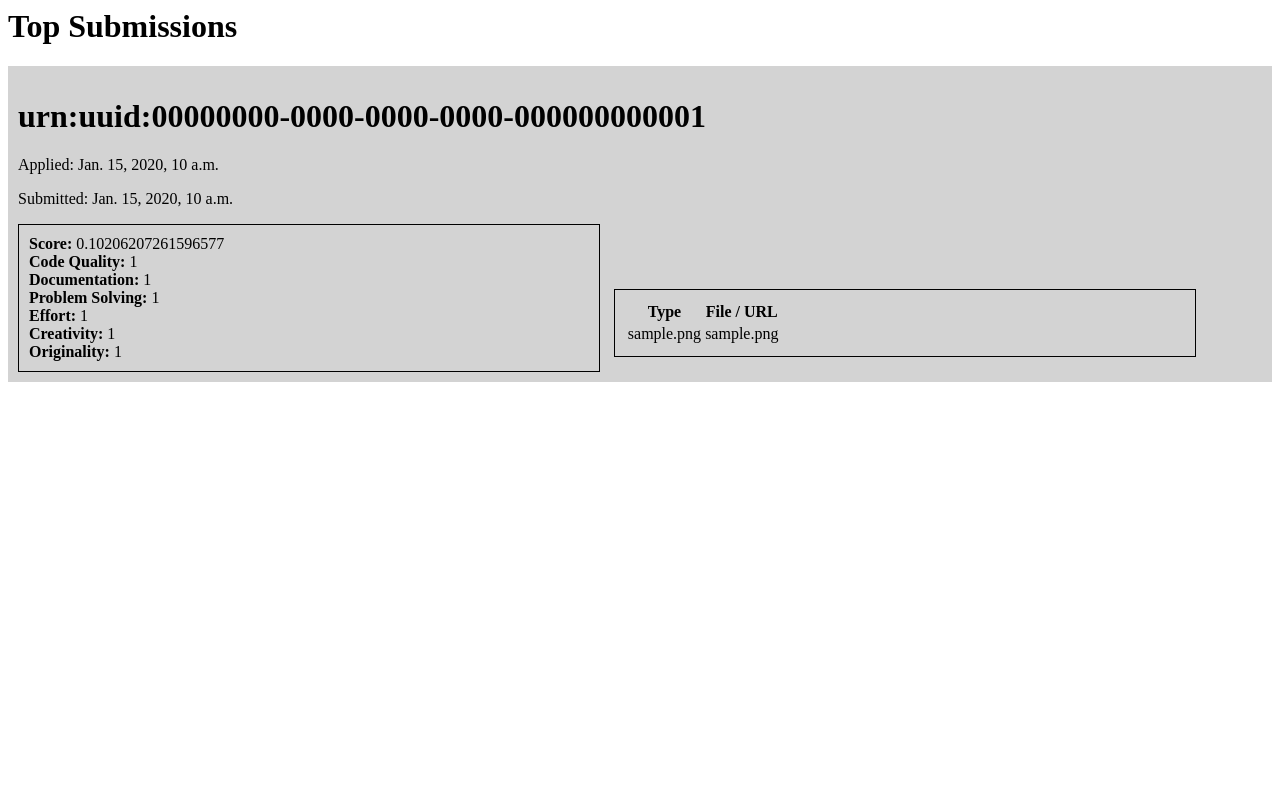
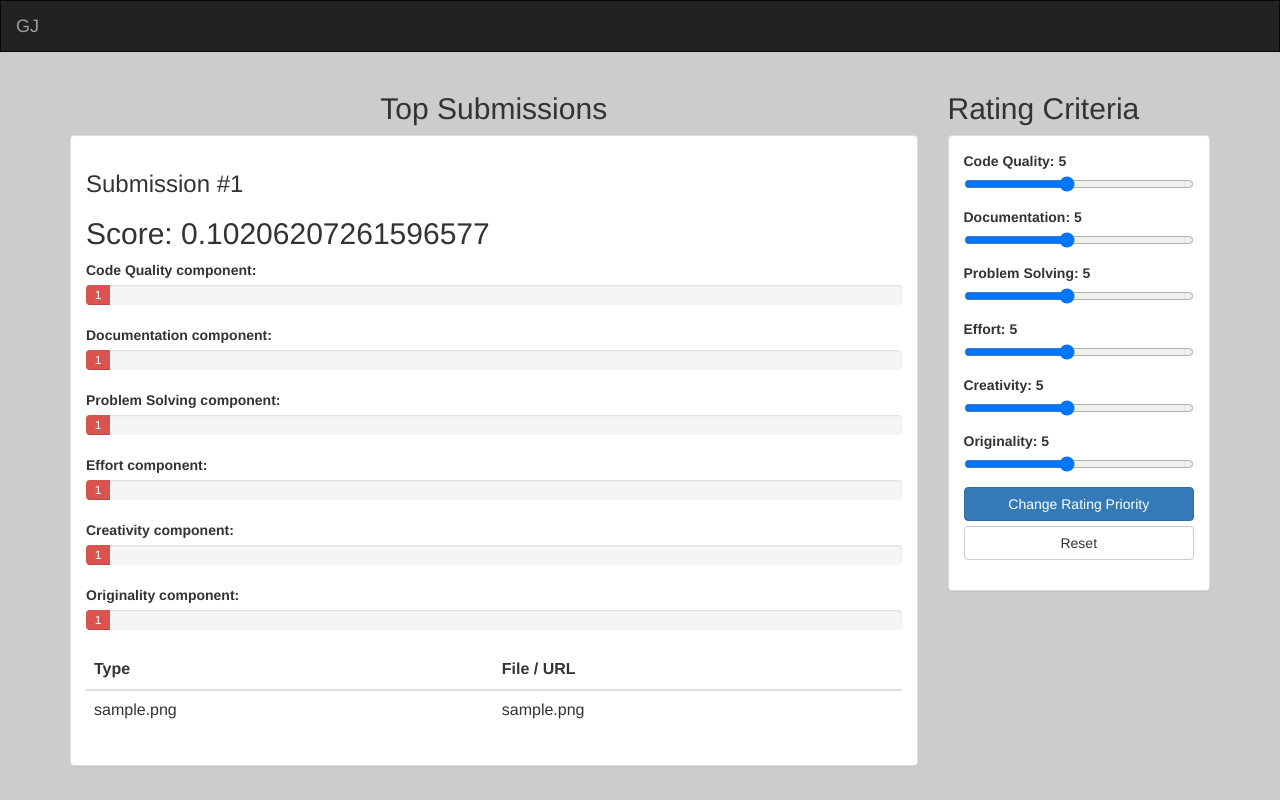
Before and after one commit to daltonamitchell/rating-dashboard, a Django app: page / in a window 1280 px wide. Run offline with Django 3.2, Linux system fonts and the light colour scheme; tables that the repository leaves empty hold one stand-in row (values such as "Sample post"); some libraries are stand-ins or nearby versions.

Commit message:
Cleanup templates, add some JS form actions

```diff
--- /dev/null
+++ b/dashboard/ratings/static/ratings/css/styles.css
@@ -0,0 +1,19 @@
+body {
+  background-color: #cccccc;
+}
+
+.navbar {
+  border-radius: 0;
+}
+
+ul {
+  padding-left: 0;
+}
+
+li {
+  list-style-type: none;
+}
+
+.rating > .progress-bar {
+  display: inline-block;
+}
--- /dev/null
+++ b/dashboard/ratings/static/ratings/js/app.js
@@ -0,0 +1,36 @@
+$(document).ready(function() {
+  // Update slider label on value change
+  $('input[type=range]').change(function(e) {
+    $('label[for=' + e.target.id + ']')
+      .find('span')
+      .text(e.target.value)
+  });
+
+  // Update labels when form is reset
+  $('#rating-controls button[type=reset]').click(function(e) {
+    e.preventDefault();
+    $('#rating-controls input[type=range]').val(5);
+    $('#rating-controls label').find('span').text(5);
+  });
+
+  // Submit rating values
+  $('#rating-controls button[type=submit]').click(function(e) {
+    e.preventDefault()
+
+    // Holds ideal values to send back
+    var values = {};
+
+    // Build ideal values object
+    $('#rating-controls input[type=range]').each(function() {
+      var id = $(this).context.id
+                      .replace('-range','')
+                      .replace('-','_');
+      var value = parseInt($(this).val());
+      values[id] = value;
+    });
+
+    // Set value on hidden object & submit
+    $('input#ideal-values').val( JSON.stringify(values) );
+    $('#rating-controls').find('form').submit();
+  });
+});
--- /dev/null
+++ b/dashboard/ratings/templates/ratings/base.html
@@ -0,0 +1,39 @@
+<html>
+  <head>
+    <title>{% block title %}{% endblock %}</title>
+
+    {% load staticfiles %}
+    <link rel="stylesheet" href="{% static 'ratings/css/normalize.css' %}">
+    <link rel="stylesheet" href="https://maxcdn.bootstrapcdn.com/bootstrap/3.3.5/css/bootstrap.min.css">
+    <link rel="stylesheet" href="{% static 'ratings/css/styles.css' %}">
+  </head>
+
+  <body>
+    <nav class="navbar navbar-inverse">
+      <div class="container-fluid">
+        <div class="navbar-header"><a class="navbar-brand">GJ</a></div>
+
+        <div class="navbar-right">
+          <ul class="nav navbar-nav">
+            {% block navlinks %}{% endblock %}
+          </ul>
+        </div>
+      </div>
+    </nav>
+
+    <div class="container">
+      <div class="row">
+        <main class="col-md-9">
+          {% block content %}{% endblock %}
+        </main>
+
+        <aside class="ideal-values col-md-3">
+          {% block sidebar %}{% endblock %}
+        </aside>
+      </div>
+    </div>
+
+    <script src="http://code.jquery.com/jquery-2.1.4.min.js"></script>
+    <script src="{% static 'ratings/js/app.js' %}"></script>
+  </body>
+</html>
--- /dev/null
+++ b/dashboard/ratings/templates/ratings/components/progress-bar.html
@@ -0,0 +1,12 @@
+{% load ratings_extras %}
+
+<label>{{ label }} component:</label>
+<div class="progress">
+  <div class="progress-bar progress-bar-{{ value | bootstrap_context:100 }}"
+        role="progressbar"
+        aria-valuenow="{{ value }}"
+        aria-valuemin="0"
+        aria-valuemax="100"
+        style="min-width:2em; width:{{ value }}%;">
+   {{ value }}
+  </div>
--- /dev/null
+++ b/dashboard/ratings/templates/ratings/components/rating-controls.html
@@ -0,0 +1,45 @@
+<h2>Rating Criteria</h2>
+
+<div id="rating-controls" class="panel panel-default">
+  <div class="panel-body">
+    <form method="post" action="/">
+      {% csrf_token %}
+      <input id="ideal-values" name="ideal_values" type="hidden">
+
+      <div class="form-group">
+        <label for="code-quality-range">Code Quality: <span class="range-display">5</span></label>
+        <input id="code-quality-range" type="range" value="5" min="1" max="10" steps="1">
+      </div>
+
+      <div class="form-group">
+        <label for="documentation-range">Documentation: <span class="range-display">5</span></label>
+        <input id="documentation-range" type="range" value="5" min="1" max="10" steps="1">
+      </div>
+
+      <div class="form-group">
+        <label for="problem-solving-range">Problem Solving: <span class="range-display">5</span></label>
+        <input id="problem-solving-range" type="range" value="5" min="1" max="10" steps="1">
+      </div>
+
+      <div class="form-group">
+        <label for="effort-range">Effort: <span class="range-display">5</span></label>
+        <input id="effort-range" type="range" value="5" min="1" max="10" steps="1">
+      </div>
+
+      <div class="form-group">
+        <label for="creativity-range">Creativity: <span class="range-display">5</span></label>
+        <input id="creativity-range" type="range" value="5" min="1" max="10" steps="1">
+      </div>
+
+      <div class="form-group">
+        <label for="originality-range">Originality: <span class="range-display">5</span></label>
+        <input id="originality-range" type="range" value="5" min="1" max="10" steps="1">
+      </div>
+
+      <div class="form-group">
+        <button class="btn btn-primary btn-block" type="submit">Change Rating Priority</button>
+        <button class="btn btn-default btn-block" type="reset">Reset</button>
+      </div>
+    </form>
+  </div>
+</div>
--- a/dashboard/ratings/templates/ratings/index.html
+++ b/dashboard/ratings/templates/ratings/index.html
@@ -1,62 +1,38 @@
-<html>
-  <head>
-    <title>View All submissions</title>
-    <style>
-      ul {
-        padding: 0;
-      }
+{% extends "ratings/base.html" %}
 
-      li {
-        list-style-type: none;
-      }
+{% block title %}Top Submissions{% endblock title %}
 
-      .submission {
-        display: block;
-        background-color: LightGray;
-        margin-bottom: 20px;
-        padding: 10px;
-      }
-
-      .rating, .media {
-        display: inline-block;
-        position: relative;
-        top: 0;
-        width: 45%;
-        border: 1px solid black;
-        padding: 10px;
-      }
-
-      .rating {
-        margin-right: 10px;
-      }
-    </style>
-  </head>
-
-  <body>
-    <h1>Top Submissions</h1>
+{% block content %}
+<h2 class="text-center">Top Submissions</h2>
 
 {% if top_submissions_list %}
   <ul>
     {% for submission in top_submissions_list %}
       <li class="submission">
-            <h1>{{ submission.uuid.urn }}</h1>
-            <p>Applied: {{ submission.application_date }}</p>
-            <p>Submitted: {{ submission.submission_date }}</p>
+        <div class="panel panel-default">
+          <div class="panel-body">
+            <h3>Submission #{{ submission.id }}</h3>
+            <h2>Score: {{ submission.rating.score }}</h2>
+            <!-- <p>Applied: {{ submission.application_date }}</p> -->
+            <!-- <p>Submitted: {{ submission.submission_date }}</p> -->
+
+            {% load ratings_extras %}
 
             <div>
               <div class="rating">
+                {% with rating=submission.rating %}
                 <ul>
-                  <li><strong>Score:</strong> {{ submission.rating.score }}</li>
-                  <li><strong>Code Quality:</strong> {{ submission.rating.code_quality }}</li>
-                  <li><strong>Documentation:</strong> {{ submission.rating.documentation }}</li>
-                  <li><strong>Problem Solving:</strong> {{ submission.rating.problem_solving }}</li>
-                  <li><strong>Effort:</strong> {{ submission.rating.effort }}</li>
-                  <li><strong>Creativity:</strong> {{ submission.rating.creativity }}</li>
-                  <li><strong>Originality:</strong> {{ submission.rating.originality }}</li>
+                  <li>{% include "ratings/components/progress-bar.html" with label='Code Quality' value=rating.code_quality %}</li>
+                  <li>{% include "ratings/components/progress-bar.html" with label='Documentation' value=rating.documentation %}</li>
+                  <li>{% include "ratings/components/progress-bar.html" with label='Problem Solving' value=rating.problem_solving %}</li>
+                  <li>{% include "ratings/components/progress-bar.html" with label='Effort' value=rating.effort %}</li>
+                  <li>{% include "ratings/components/progress-bar.html" with label='Creativity' value=rating.creativity %}</li>
+                  <li>{% include "ratings/components/progress-bar.html" with label='Originality' value=rating.originality %}</li>
                 </ul>
+                {% endwith %}
               </div>
               <div class="media">
-                <table>
+                <table class="table">
                   <thead>
                     <tr>
                       <th>Type</th>
@@ -72,11 +48,17 @@
                 </table>
               </div>
             </div>
+          </div>
+        </div>
       </li>
     {% endfor %}
   </ul>
 {% else %}
   <p>There aren't any submissions yet.</p>
 {% endif %}
-  </body>
-</html>
+
+{% endblock content %}
+
+{% block sidebar %}
+{% include "ratings/components/rating-controls.html" %}
+{% endblock sidebar %}
```
Also changed, not shown: dashboard/ratings/tests/test_views.py (+1 -1 lines), dashboard/ratings/static/ratings/css/normalize.css (added). Lines whose indentation alone changed are shown as unchanged.
